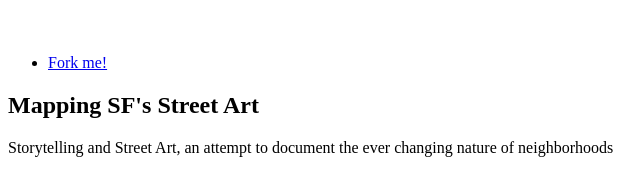
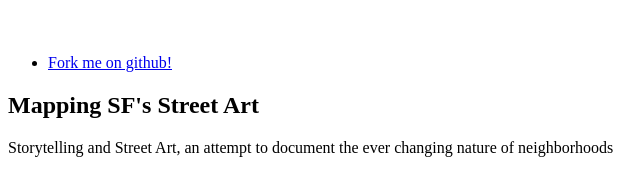
Before and after one commit to MMBazel/sf-street-maps, a plain HTML site: page index.html in a window 1280 px wide. Shown: the part 1049-1219 px from the top of the page, 0-640 px from the left. Drawn offline with nearby package versions, Linux system fonts and the light colour scheme; files that its build step writes are made by us from their sources.

Commit message:
Update index.html

```diff
--- a/index.html
+++ b/index.html
@@ -76,7 +76,7 @@
 												<p>Work-in-progress, as more data is collected.  </p>
 												<p><a href="https://github.com/MMBazel/sf-street-maps" class="image featured"><img src="images/octocat.png" alt="Fork me!" /></a></p>
 											<ul class="actions">
-												<li><a href="https://github.com/MMBazel/sf-street-maps" class="button">Fork me!</a></li>
+												<li><a href="https://github.com/MMBazel/sf-street-maps" class="button">Fork me on github!</a></li>
 											</ul>
 										</section>
 
```
